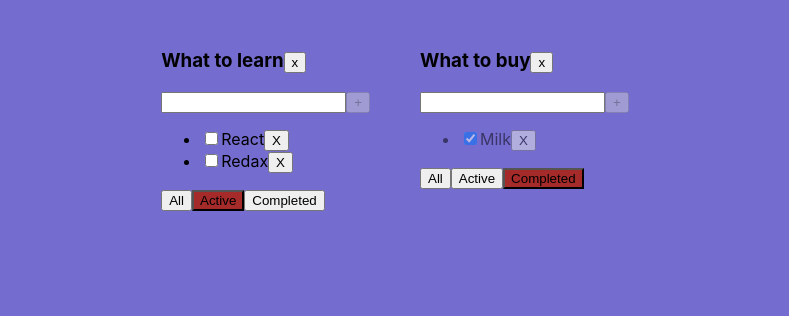
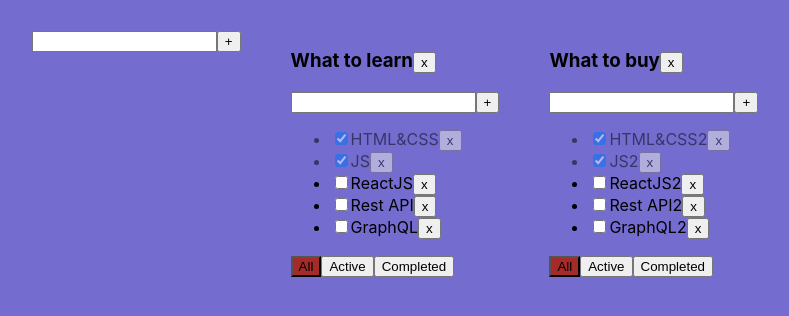
Before and after one commit to artembushmelev/todoReact, a React (Create React App) app: page / in a window 1280 px wide. Shown: the top 316 px of the page, without its empty margins (220-1009 px from the left). Built offline with nearby package versions, Linux system fonts and the light colour scheme.

Commit message:
commit- editableSpan

```diff
--- /dev/null
+++ b/src/AddItemForm.tsx
@@ -0,0 +1,43 @@
+import React, { ChangeEvent, useState, KeyboardEvent } from "react";
+
+type AddItemFormPropsType = {
+  addItem: (title: string) => void;
+};
+
+export const AddItemForm = (props: AddItemFormPropsType) => {
+  let [title, setTitle] = useState("");
+  let [error, setError] = useState<string | null>(null);
+
+  const addItemHandler = () => {
+    if (title.trim() !== "") {
+      props.addItem(title.trim());
+      setTitle("");
+    } else {
+      setError("Title is required");
+    }
+  };
+
+  const changeItemTitleHandler = (e: ChangeEvent<HTMLInputElement>) => {
+    setTitle(e.currentTarget.value);
+  };
+
+  const addItemOnKeyUpHandler = (e: KeyboardEvent<HTMLInputElement>) => {
+    setError(null);
+    if (e.key === "Enter") {
+      addItemHandler();
+    }
+  };
+
+  return (
+    <div>
+      <input
+        value={title}
+        onChange={changeItemTitleHandler}
+        onKeyUp={addItemOnKeyUpHandler}
+        className={error ? "error" : ""}
+      />
+      <button onClick={addItemHandler}>+</button>
+      {error && <div className="error-message">{error}</div>}
+    </div>
+  );
+};
--- a/src/App.tsx
+++ b/src/App.tsx
@@ -1,107 +1,154 @@
-import React, { useRef, useState } from "react";
-import logo from "./logo.svg";
+import React, { useState } from "react";
 import "./App.css";
-import { TaskType, TodoList } from "./TodoList";
+
 import { v1 } from "uuid";
+import { Todolist } from "./TodoList";
+import { AddItemForm } from "./AddItemForm";
 
-export type FilterValuesType = "all" | "completed" | "active";
-export type TodoListType = {
+export type TodolistsType = {
   id: string;
   title: string;
-  filter: FilterValuesType
-}
+  filter: FilterValuesType;
+};
+export type FilterValuesType = "all" | "active" | "completed";
 
 function App() {
+  // let [tasks, setTasks] = useState([
+  //     {id: v1(), title: "HTML&CSS", isDone: true},
+  //     {id: v1(), title: "JS", isDone: true},
+  //     {id: v1(), title: "ReactJS", isDone: false},
+  //     {id: v1(), title: "Rest API", isDone: false},
+  //     {id: v1(), title: "GraphQL", isDone: false},
+  // ]);
+  // let [filter, setFilter] = useState<FilterValuesType>("all");
 
-  const removeTask = (id: string, todolistId:string) => {
-    let tasks = tasksObj[todolistId];
-    let filteredTasks = tasks.filter((t) => t.id !== id);
-    tasksObj[todolistId] = filteredTasks;
-    setTasks({...tasksObj});
+  let todolistID1 = v1();
+  let todolistID2 = v1();
+
+  let [todolists, setTodolists] = useState<Array<TodolistsType>>([
+    { id: todolistID1, title: "What to learn", filter: "all" },
+    { id: todolistID2, title: "What to buy", filter: "all" },
+  ]);
+
+  let [tasks, setTasks] = useState({
+    [todolistID1]: [
+      { id: v1(), title: "HTML&CSS", isDone: true },
+      { id: v1(), title: "JS", isDone: true },
+      { id: v1(), title: "ReactJS", isDone: false },
+      { id: v1(), title: "Rest API", isDone: false },
+      { id: v1(), title: "GraphQL", isDone: false },
+    ],
+    [todolistID2]: [
+      { id: v1(), title: "HTML&CSS2", isDone: true },
+      { id: v1(), title: "JS2", isDone: true },
+      { id: v1(), title: "ReactJS2", isDone: false },
+      { id: v1(), title: "Rest API2", isDone: false },
+      { id: v1(), title: "GraphQL2", isDone: false },
+    ],
+  });
+
+  let removeTodoList = (todolistId: string) => {
+    let filteredTodoList = todolists.filter((tl) => tl.id !== todolistId);
+    setTodolists(filteredTodoList);
+    delete tasks[todolistId];
+    setTasks({ ...tasks });
   };
 
-  const addTask = (title: string, todolistId:string) => {
-    const task = {
-      id: v1(),
-      title,
-      isDone: false,
+  function removeTask(todolistId: string, id: string) {
+    let filteredTasks = tasks[todolistId].filter((t) => t.id !== id);
+    setTasks({ ...tasks, [todolistId]: filteredTasks });
+  }
+
+  function addTask(todolistId: string, title: string) {
+    let newTask = { id: v1(), title: title, isDone: false };
+    let newTasks = {
+      ...tasks,
+      [todolistId]: [newTask, ...tasks[todolistId]],
     };
-    let tasks = tasksObj[todolistId];
-    let newTask = [task, ...tasks ];
-    tasksObj[todolistId] = newTask;
-    setTasks({...tasksObj});
+    setTasks(newTasks);
+  }
+
+  const changeTaskStatus = (
+    todolistId: string,
+    taskId: string,
+    isDone: boolean
+  ) => {
+    let ChangeTasks = {
+      ...tasks,
+      [todolistId]: tasks[todolistId].map((m) =>
+        m.id === taskId ? { ...m, isDone: isDone } : m
+      ),
+    };
+
+    setTasks(ChangeTasks);
   };
 
-  const changeStatus = (taskId: string, isDone: boolean, todolistId:string) => {
-    let tasks = tasksObj[todolistId];
-    let task = tasks.find((t) => t.id === taskId);
-    if (task) {
-      task.isDone = isDone;
-      setTasks({...tasksObj});
-    }
+  function changeFilter(todolistId: string, value: FilterValuesType) {
+    setTodolists(
+      todolists.map((filtered) =>
+        filtered.id === todolistId ? { ...filtered, filter: value } : filtered
+      )
+    );
+  }
 
+  const addTodolist = (title: string) => {
+    const newTodolistId = v1();
+    const newTodolist: TodolistsType = {
+      id: newTodolistId,
+      title,
+      filter: "all",
+    };
+    setTodolists([...todolists, newTodolist]);
+    setTasks({ ...tasks, [newTodolistId]: [] });
   };
 
-
-
-  const changeFilter = (value: FilterValuesType, todolistId: string) => {
-    let todolist = todolists.find((tl) => tl.id === todolistId );
-    if(todolist) {
-      todolist.filter = value
-      setTodolist([...todolists])
-    }
+  const updateTask = (todolistId: string, taskId: string, title: string) => {
+    setTasks({
+      ...tasks,
+      [todolistId]: tasks[todolistId].map((el) =>
+        el.id === taskId ? { ...el, title: title } : el
+      ),
+    });
   };
 
-  let todolistId1 = v1();
-  let todolistId2 = v1();
-
-  let [todolists, setTodolist] = useState<Array<TodoListType>>([
-    { id: todolistId1, title: "What to learn", filter: "active" },
-    { id: todolistId2, title: "What to buy", filter: "completed" },
-  ]);
-
-  let removeTodoList = (todolistId: string) => {
-    let filteredTodoList = todolists.filter(tl => tl.id !== todolistId )
-    setTodolist(filteredTodoList)
-    delete tasksObj[todolistId];
-    setTasks({...tasksObj})
-  }
-
-  let [tasksObj, setTasks] = useState({
-    [todolistId1] : [
-      { id: v1(), title: "CSS", isDone: true },
-      { id: v1(), title: "JS", isDone: true },
-      { id: v1(), title: "React", isDone: false },
-      { id: v1(), title: "Redax", isDone: false }],
-
-    [todolistId2] : [
-    { id: v1(), title: "Book", isDone: false },
-    { id: v1(), title: "Milk", isDone: true }]
-  })
+  const updateTodolist = (todolistId: string, title: string) => {
+    setTodolists(
+      todolists.map((el) => (el.id === todolistId ? { ...el, title } : el))
+    );
+  };
 
   return (
     <div className="App">
-      {todolists.map((tl) => {
-        let tasksForTodoList = tasksObj[tl.id];
+      <AddItemForm addItem={addTodolist} />
 
-        if (tl.filter === "completed") {
-          tasksForTodoList = tasksObj[tl.id].filter((t) => t.isDone === true);
+      {todolists.map((mapTodoList) => {
+        let tasksForTodolist = tasks[mapTodoList.id];
+
+        if (mapTodoList.filter === "active") {
+          tasksForTodolist = tasks[mapTodoList.id].filter(
+            (t) => t.isDone === false
+          );
         }
-        if (tl.filter === "active") {
-          tasksForTodoList = tasksObj[tl.id].filter((t) => t.isDone === false);
+        if (mapTodoList.filter === "completed") {
+          tasksForTodolist = tasks[mapTodoList.id].filter(
+            (t) => t.isDone === true
+          );
         }
+
         return (
-          <TodoList
-            key={tl.id}
-            id={tl.id}
-            title={tl.title}
-            tasks={tasksForTodoList}
+          <Todolist
+            key={mapTodoList.id}
+            todolistId={mapTodoList.id}
+            title={mapTodoList.title}
+            tasks={tasksForTodolist}
             removeTask={removeTask}
             changeFilter={changeFilter}
             addTask={addTask}
-            changeStatus={changeStatus}
-            filter={tl.filter}
+            changeTaskStatus={changeTaskStatus}
+            filter={mapTodoList.filter}
             removeTodoList={removeTodoList}
+            updateTask={updateTask}
+            updateTodolist={updateTodolist}
           />
         );
       })}
--- /dev/null
+++ b/src/EditableSpan.tsx
@@ -0,0 +1,33 @@
+import React, { ChangeEvent, useState } from "react";
+
+type EditableSpan = {
+  oldTitle: string;
+  updateItem: (newTitle: string) => void;
+};
+
+export const EditableSpan = (props: EditableSpan) => {
+  const [editMode, setEditMode] = useState(false);
+  const [newTitle, setNewTitle] = useState(props.oldTitle);
+
+  const activateEditModeHandler = () => {
+    setEditMode(!editMode);
+    if (editMode) {
+      props.updateItem(newTitle);
+    }
+  };
+
+  const changeTitleHandler = (e: ChangeEvent<HTMLInputElement>) => {
+    setNewTitle(e.currentTarget.value);
+  };
+
+  return editMode ? (
+    <input
+      value={newTitle}
+      onChange={changeTitleHandler}
+      onBlur={activateEditModeHandler}
+      autoFocus
+    />
+  ) : (
+    <span onDoubleClick={activateEditModeHandler}>{props.oldTitle}</span>
+  );
+};
--- a/src/TodoList.tsx
+++ b/src/TodoList.tsx
@@ -1,92 +1,89 @@
-import { ChangeEvent, KeyboardEventHandler, useRef, useState } from "react";
+import React, { ChangeEvent, KeyboardEvent, useState } from "react";
 import { FilterValuesType } from "./App";
+import { AddItemForm } from "./AddItemForm";
+import { EditableSpan } from "./EditableSpan";
 
-export type TaskType = {
+type TaskType = {
   id: string;
   title: string;
   isDone: boolean;
 };
 
-type TodoListPropsType = {
-  id: string;
+type PropsType = {
+  todolistId: string;
   title: string;
   tasks: Array<TaskType>;
-  addTask: (value: string, todolistId: string) => void;
-  removeTask: (id: string, todolistId: string) => void;
-  changeFilter: (value: FilterValuesType, todolistId: string) => void;
-  changeStatus: (taskId: string, isDone: boolean, todolistId: string) => void;
+  removeTask: (todolistId: string, taskId: string) => void;
+  changeFilter: (todolistId: string, value: FilterValuesType) => void;
+  addTask: (todolistId: string, title: string) => void;
+  changeTaskStatus: (
+    todolistId: string,
+    taskId: string,
+    isDone: boolean
+  ) => void;
   filter: FilterValuesType;
-  removeTodoList:(todolistId: string) => void
+  removeTodoList: (todolistId: string) => void;
+  updateTask: (todolistId: string, taskId: string, title: string) => void;
+  updateTodolist: (todolistId: string, title: string) => void;
 };
 
-export const TodoList = (props: TodoListPropsType) => {
+export function Todolist(props: PropsType) {
+  const onAllClickHandler = () => props.changeFilter(props.todolistId, "all");
 
-  const onKeyPressHandler = (e: React.KeyboardEvent<HTMLInputElement>) => {
-    if (e.key === "Enter" && !(taskTitle.trim() === "")) {
-      props.addTask(taskTitle, props.id);
-      setTaskTitle("");
-    }
+  const onActiveClickHandler = () =>
+    props.changeFilter(props.todolistId, "active");
+
+  const onCompletedClickHandler = () =>
+    props.changeFilter(props.todolistId, "completed");
+
+  const removeTodolistHandler = () => {
+    props.removeTodoList(props.todolistId);
   };
 
-  let [taskTitle, setTaskTitle] = useState("");
-  let [error, setError] = useState<string | null>(null);
-
-  const onClickAddTaskHandler = () => {
-    if (taskTitle.trim() === "") {
-      setError("Title is");
-      return;
-    }
-    props.addTask(taskTitle, props.id);
-    setTaskTitle("");
+  const addTaskHandler = (title: string) => {
+    props.addTask(props.todolistId, title);
+  };
+  const updateTodolistHandler = (newTitle: string) => {
+    props.updateTodolist(props.todolistId, newTitle);
   };
 
-  const onAllClickHandler = () => props.changeFilter("all", props.id);
-  const onActiveClickHandler = () => props.changeFilter("active", props.id);
-  const onCompletedClickHandler = () => props.changeFilter("completed", props.id);
-
-  const removeTodoList = () => props.removeTodoList(props.id)
+  const updateTaskHandler = (taskId: string, newTitle: string) => {
+    props.updateTask(props.todolistId, taskId, newTitle);
+  };
 
   return (
-    <div className="">
-      <h3>{props.title || "Today"}<button onClick={removeTodoList}>x</button></h3>
-      <div>
-        <input
-          className={error ? "error" : ""}
-          value={taskTitle}
-          onChange={(e) => {
-            setTaskTitle(e.currentTarget.value);
-          }}
-          onKeyUp={onKeyPressHandler}
+    <div>
+      <h3>
+        <EditableSpan
+          oldTitle={props.title}
+          updateItem={updateTodolistHandler}
         />
-        <button
-          onClick={onClickAddTaskHandler}
-          disabled={!taskTitle || !(taskTitle.length <= 15)} // disbled = false
-        >
-          +
-        </button>
-        {taskTitle.length > 5 && <div>stop</div>}
-      </div>
+        <button onClick={removeTodolistHandler}>x</button>
+      </h3>
+      <AddItemForm addItem={addTaskHandler} />
       <ul>
         {props.tasks.map((t) => {
+          const onClickHandler = () => props.removeTask(props.todolistId, t.id);
           const onChangeHandler = (e: ChangeEvent<HTMLInputElement>) => {
-            props.changeStatus(t.id, e.currentTarget.checked, props.id);
+            props.changeTaskStatus(
+              props.todolistId,
+              t.id,
+              e.currentTarget.checked
+            );
           };
+
           return (
-            <li className={t.isDone === true ? "is-done" : ""}>
-              <input  type="checkbox"
-                      checked={t.isDone}
-                      onChange={onChangeHandler}/>
-
-              <span>
-                {t.title}
-              </span>
-              <button
-                onClick={() => {
-                  props.removeTask(t.id , props.id);
-                }}
-              >
-                X
-              </button>
+            <li key={t.id} className={t.isDone ? "is-done" : ""}>
+              <input
+                type="checkbox"
+                onChange={onChangeHandler}
+                checked={t.isDone}
+              />
+              <EditableSpan
+                oldTitle={t.title}
+                updateItem={(newTitle) => updateTaskHandler(t.id, newTitle)}
+              />
+              <button onClick={onClickHandler}>x</button>
             </li>
           );
         })}
@@ -113,4 +110,4 @@ export const TodoList = (props: TodoListPropsType) => {
       </div>
     </div>
   );
-};
+}
```
